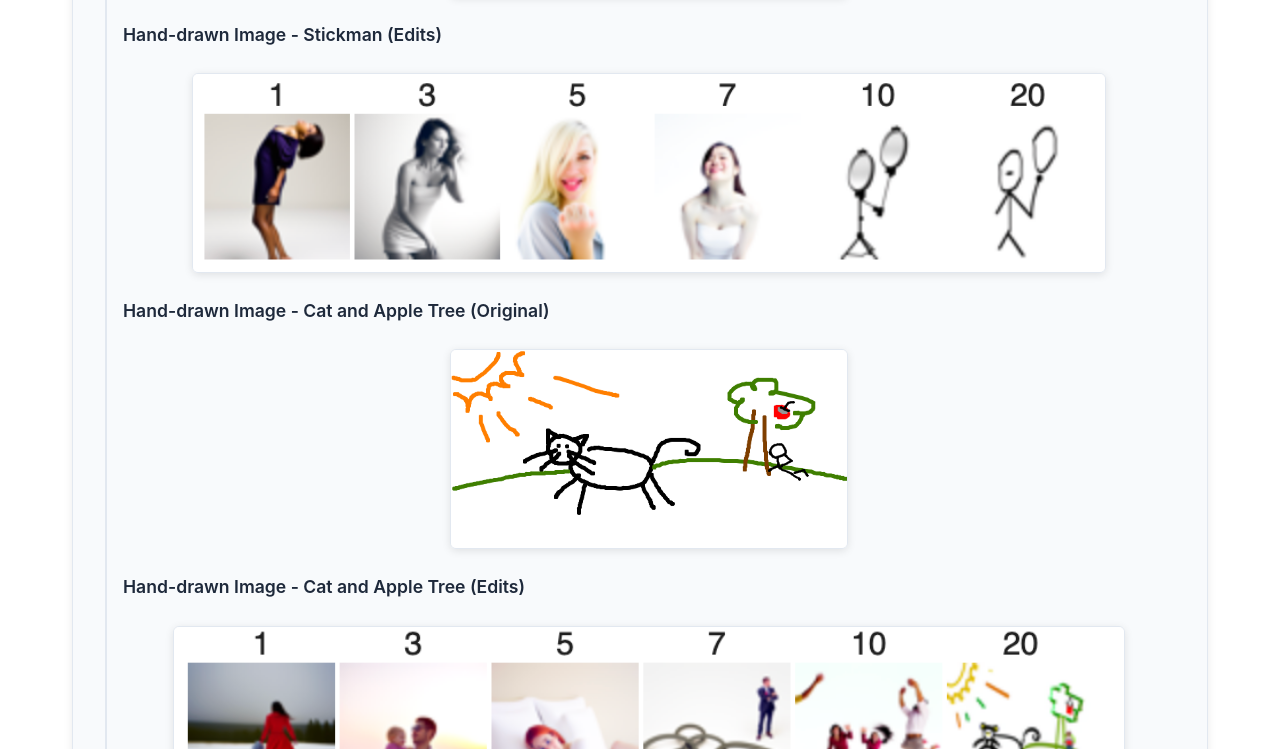
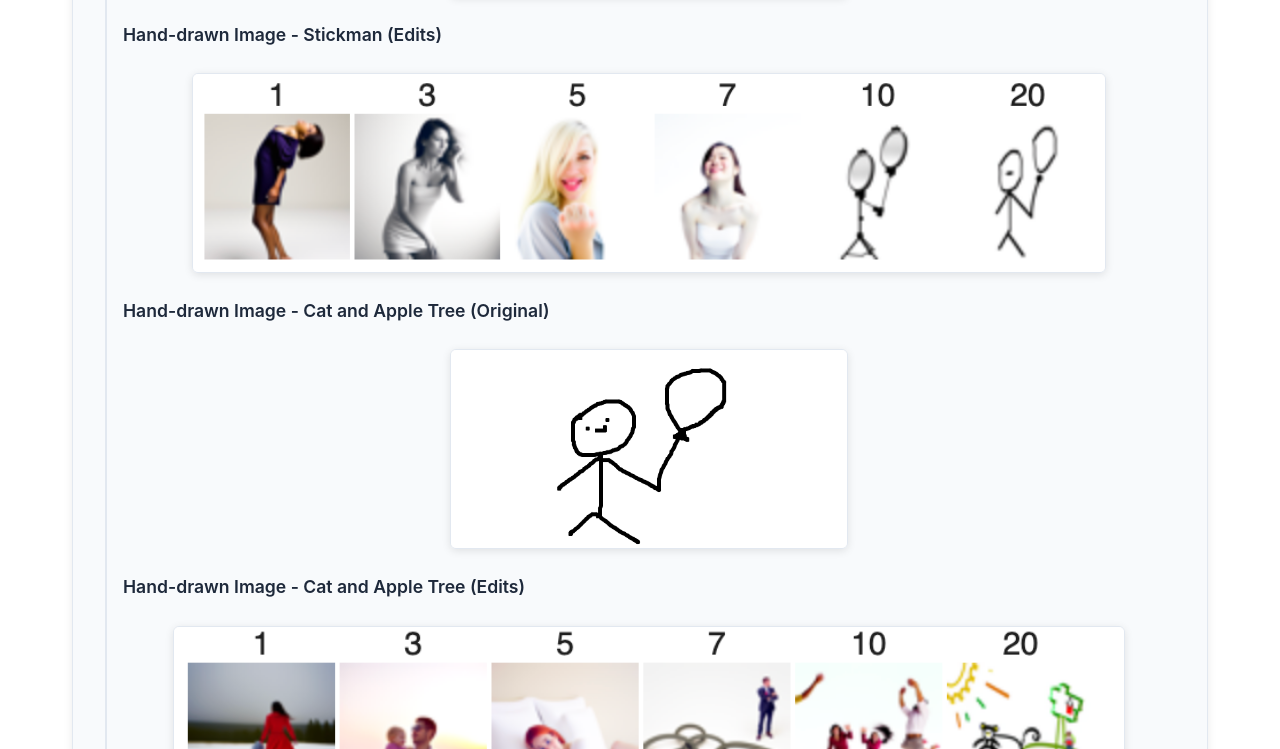
Before and after one commit to selen-nium/CS180, a plain HTML site: page 5/web/index.html in a window 1280 px wide. Shown: the part 8230-8979 px from the top of the page. Drawn offline with Linux system fonts and the light colour scheme.

Commit message:
fixed handrawn image display

```diff
--- a/5/web/index.html
+++ b/5/web/index.html
@@ -244,7 +244,7 @@
 
         <h3>Hand-drawn Image - Stickman (Original)</h3>
         <figure class="figure">
-          <img src="./media/part1/MyImage1.png" alt="Stickman original" style="height: 200px;"/>
+          <img src="./media/part1/myImage1.png" alt="Stickman original" style="height: 200px;"/>
         </figure>
         <h3>Hand-drawn Image - Stickman (Edits)</h3>
         <figure class="figure">
@@ -253,7 +253,7 @@
 
         <h3>Hand-drawn Image - Cat and Apple Tree (Original)</h3>
         <figure class="figure">
-          <img src="./media/part1/MyImage2.png" alt="Cat and tree original" style="height: 200px;"/>
+          <img src="./media/part1/myImage1.png" alt="Cat and tree original" style="height: 200px;"/>
         </figure>
         <h3>Hand-drawn Image - Cat and Apple Tree (Edits)</h3>
         <figure class="figure">
```
